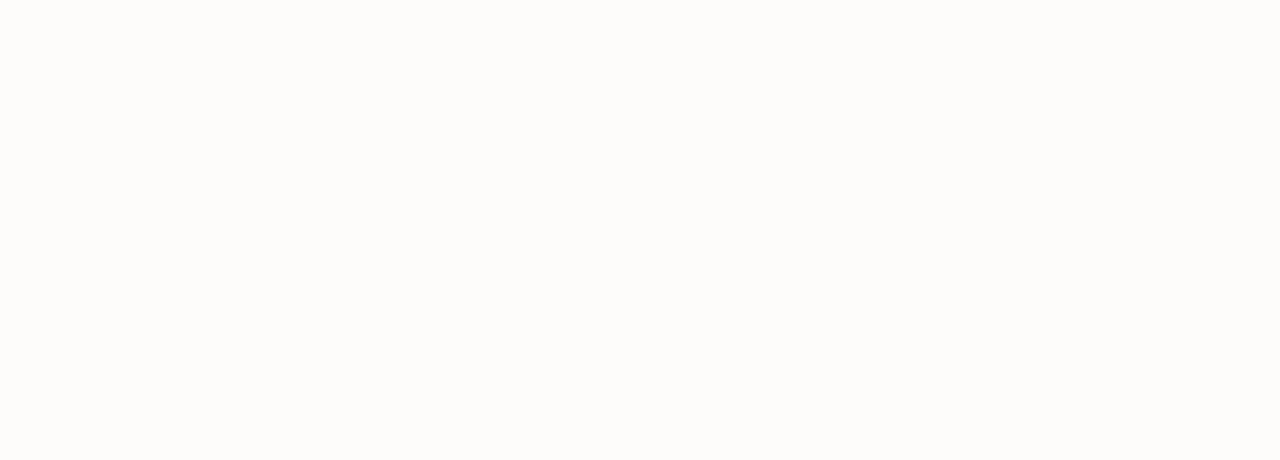
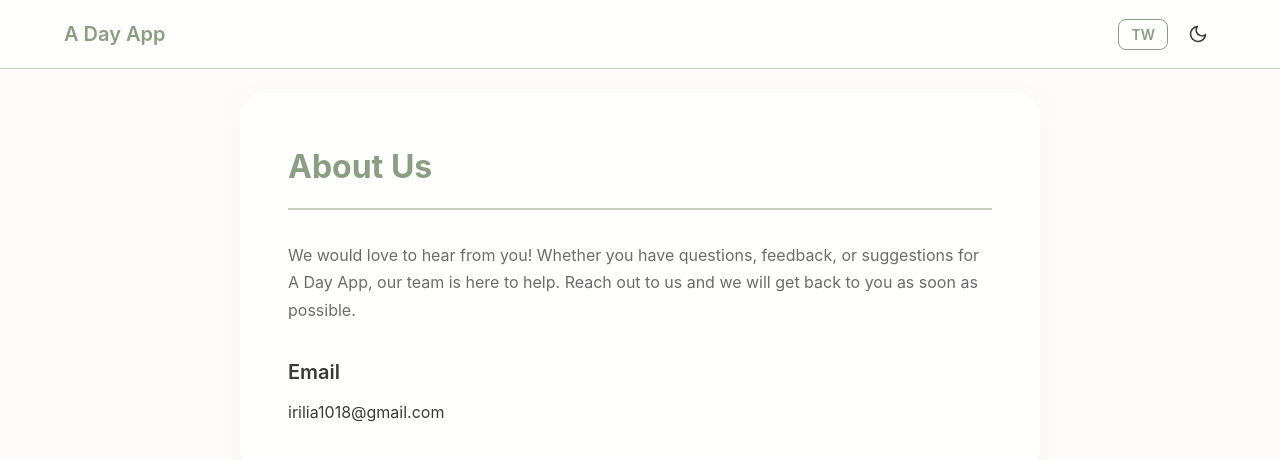
Before and after one commit to lhsueh1/A-Day-Web, a React (Vite) app: page /about in a window 1280 px wide. Before the commit this address had no page. Shown: the top 460 px of the page. Built offline with nearby package versions, Linux system fonts and the light colour scheme; a web font is replaced by a local one.

Commit message:
about us

```diff
--- a/src/App.jsx
+++ b/src/App.jsx
@@ -3,7 +3,7 @@
 import Home from './pages/Home/Home'
 import PrivacyPolicy from './pages/PrivacyPolicy/PrivacyPolicy'
 import TermsAndConditions from './pages/TermsAndConditions/TermsAndConditions'
-import Contacts from './pages/Contacts/Contacts'
+import AboutUs from './pages/AboutUs/AboutUs'
 
 function App() {
   return (
@@ -12,7 +12,7 @@
         <Route index element={<Home />} />
         <Route path="privacy" element={<PrivacyPolicy />} />
         <Route path="terms" element={<TermsAndConditions />} />
-        <Route path="contacts" element={<Contacts />} />
+        <Route path="about" element={<AboutUs />} />
       </Route>
     </Routes>
   )
--- a/src/context/LanguageContext.jsx
+++ b/src/context/LanguageContext.jsx
@@ -11,7 +11,7 @@
     homeSubtitle: 'Plan your perfect day',
     privacyPolicy: 'Privacy Policy',
     termsAndConditions: 'Terms and Conditions',
-    contacts: 'Contacts',
+    contacts: 'About Us',
 
     // Privacy Policy
     privacyTitle: 'Privacy Policy',
@@ -71,8 +71,8 @@
     terms15Title: '15. Contact Us',
     terms15Text: 'If you have any questions, concerns, or complaints about these Terms, please contact us at',
 
-    // Contacts
-    contactsTitle: 'Contact Us',
+    // About Us
+    contactsTitle: 'About Us',
     contactsIntro: 'We would love to hear from you! Whether you have questions, feedback, or suggestions for A Day App, our team is here to help. Reach out to us and we will get back to you as soon as possible.',
     email: 'Email',
   },
@@ -84,7 +84,7 @@
     homeSubtitle: '規劃完美的一天',
     privacyPolicy: '隱私權政策',
     termsAndConditions: '服務條款',
-    contacts: '聯絡我們',
+    contacts: '關於我們',
 
     // Privacy Policy
     privacyTitle: '隱私權政策',
@@ -144,8 +144,8 @@
     terms15Title: '15. 聯絡我們',
     terms15Text: '如果您對這些條款有任何疑問、疑慮或投訴，請透過以下方式聯絡我們：',
 
-    // Contacts
-    contactsTitle: '聯絡我們',
+    // About Us
+    contactsTitle: '關於我們',
     contactsIntro: '歡迎任何問題、回饋或建議，我們會盡快回覆您。',
     email: '信箱',
   }
--- a/src/pages/Contacts/Contacts.jsx
+++ b/src/pages/AboutUs/AboutUs.jsx
@@ -1,7 +1,7 @@
 import { useLanguage } from '../../hooks/useLanguage'
-import './Contacts.css'
+import './AboutUs.css'
 
-function Contacts() {
+function AboutUs() {
   const { t } = useLanguage()
 
   return (
@@ -22,4 +22,4 @@
   )
 }
 
-export default Contacts
+export default AboutUs
--- a/src/pages/Home/Home.jsx
+++ b/src/pages/Home/Home.jsx
@@ -71,10 +71,10 @@
               </span>
               {t('termsAndConditions')}
             </Link>
-            <Link to="/contacts" className="home-button">
+            <Link to="/about" className="home-button">
               <span className="button-icon">
                 <svg viewBox="0 0 20 20" fill="currentColor">
-                  <path d="M2 5a2 2 0 012-2h12a2 2 0 012 2v10a2 2 0 01-2 2H4a2 2 0 01-2-2V5zm3 1v1h10V6H5zm0 3v1h7V9H5zm0 3v1h4v-1H5z"/>
+                  <path d="M10 2a8 8 0 100 16A8 8 0 0010 2zm0 3a2 2 0 110 4 2 2 0 010-4zm0 4a1 1 0 011 1v4a1 1 0 11-2 0v-4a1 1 0 011-1z"/>
                 </svg>
               </span>
               {t('contacts')}
--- a/src/pages/PrivacyPolicy/PrivacyPolicy.jsx
+++ b/src/pages/PrivacyPolicy/PrivacyPolicy.jsx
@@ -54,7 +54,7 @@
         <section className="policy-section">
           <h2>{t('privacy9Title')}</h2>
           <p>
-            {t('privacy9Text')} <a href="mailto:contact@adayapp.com">contact@adayapp.com</a>
+            {t('privacy9Text')} <a href="mailto:contact@adayapp.com">irilia1018@gmail.com</a>
           </p>
         </section>
       </div>
--- a/src/pages/TermsAndConditions/TermsAndConditions.jsx
+++ b/src/pages/TermsAndConditions/TermsAndConditions.jsx
@@ -84,7 +84,7 @@
         <section className="terms-section">
           <h2>{t('terms15Title')}</h2>
           <p>
-            {t('terms15Text')} <a href="mailto:contact@adayapp.com">contact@adayapp.com</a>
+            {t('terms15Text')} <a href="mailto:contact@adayapp.com">irilia1018@gmail.com</a>
           </p>
         </section>
       </div>
```
Also changed, not shown: src/pages/AboutUs/AboutUs.css (renamed from src/pages/Contacts/Contacts.css).
